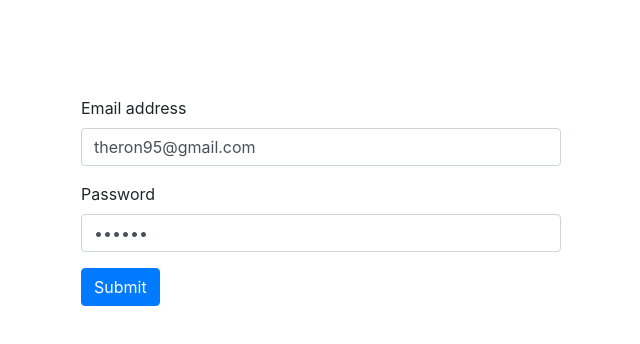
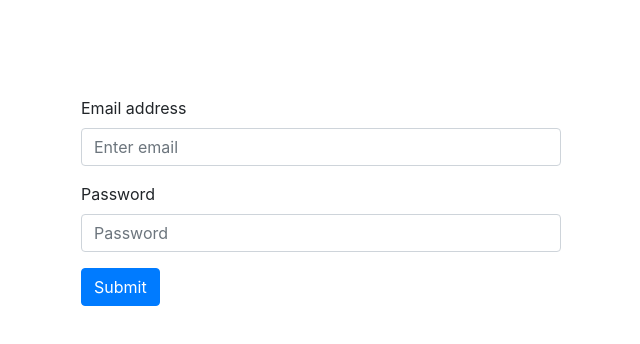
Before and after one commit to amitsagtani97/pizza_store, a React (Create React App) app: page /login in a window 1280 px wide. Shown: the top 344 px of the page, without its empty margins (319-959 px from the left). Built offline with nearby package versions, Linux system fonts and the light colour scheme.

Commit message:
removed default email & password

```diff
--- a/src/components/Auth/Login/Login.tsx
+++ b/src/components/Auth/Login/Login.tsx
@@ -11,8 +11,8 @@ interface LoginProps {
 
 const Login: React.FC<LoginProps> = ({authStore}) => {
 
-    const [email, setEmail]       = useState('theron95@gmail.com');
-    const [password, setPassword] = useState('secret');
+    const [email, setEmail]       = useState('');
+    const [password, setPassword] = useState('');
 
     const handleSubmit = (event: any) => {
         event.preventDefault();
```
